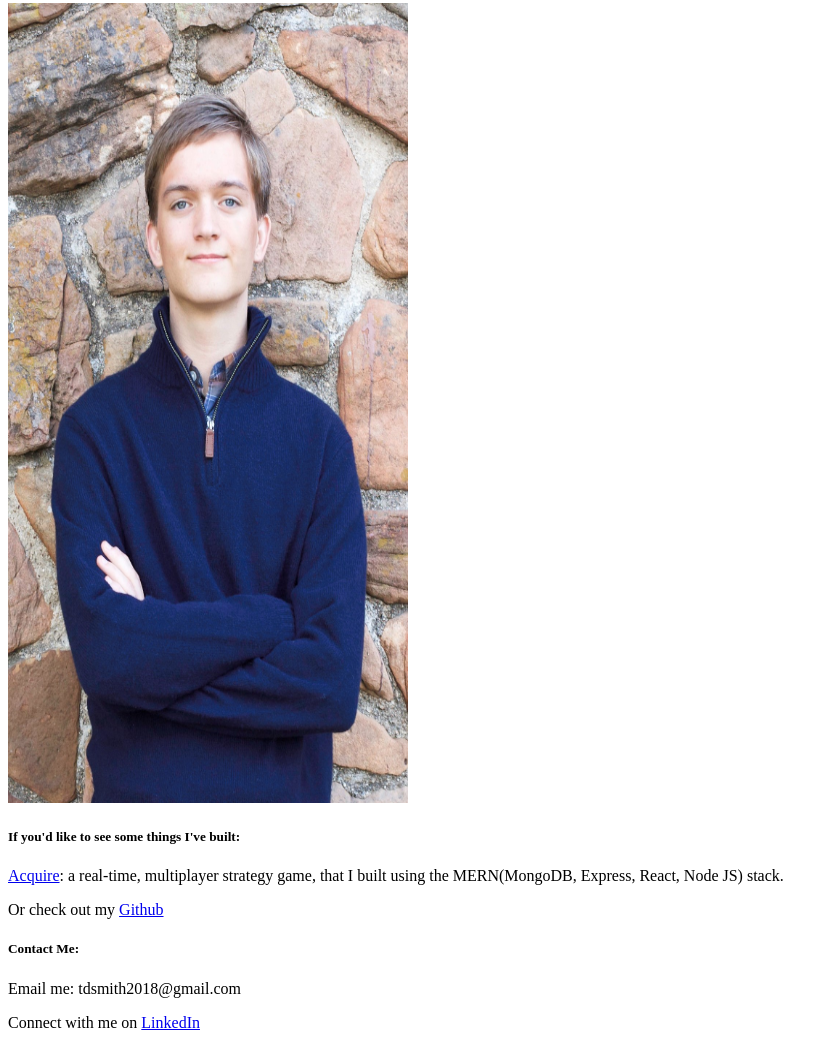
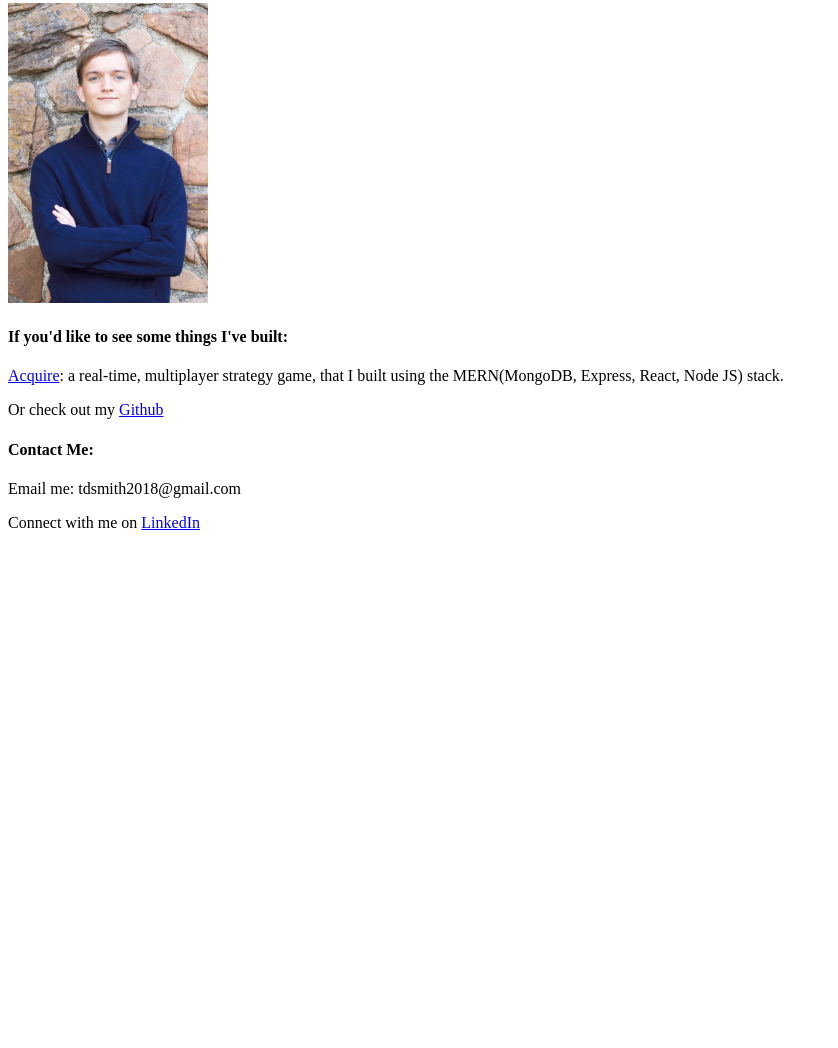
Before and after one commit to thetateman/thetateman.github.io, a plain HTML site: page index.html in a window 1280 px wide. Shown: the part 64-1112 px from the top of the page, without its empty margins (0-838 px from the left). After the commit the page ends 800 px from the top, so only its background shows below. Drawn offline with Linux system fonts and the light colour scheme.

Commit message:
change image sizea

```diff
--- a/index.html
+++ b/index.html
@@ -7,15 +7,15 @@
         <h2>
             Tate Smith's Webpage
         </h2>
-        <img src="Smith_22.jpg" alt="My picture" width="400" height="800">
-        <h5>
+        <img src="Smith_22.jpg" alt="My picture" width="200" height="300">
+        <h4>
             If you'd like to see some things I've built:
-        </h5>
+        </h4>
         <p><a href="onlineacquire.com">Acquire</a>: a real-time, multiplayer strategy game, that I built using the MERN(MongoDB, Express, React, Node JS) stack.</p>
         <p>Or check out my <a href="https://github.com/thetateman">Github</a></p>
-        <h5>
+        <h4>
             Contact Me:
-        </h5>
+        </h4>
         <p>Email me: tdsmith2018@gmail.com</p>
         <p>Connect with me on <a href="https://www.linkedin.com/in/tate-smith-b49465179/">LinkedIn</a></p>
     </body>
```
